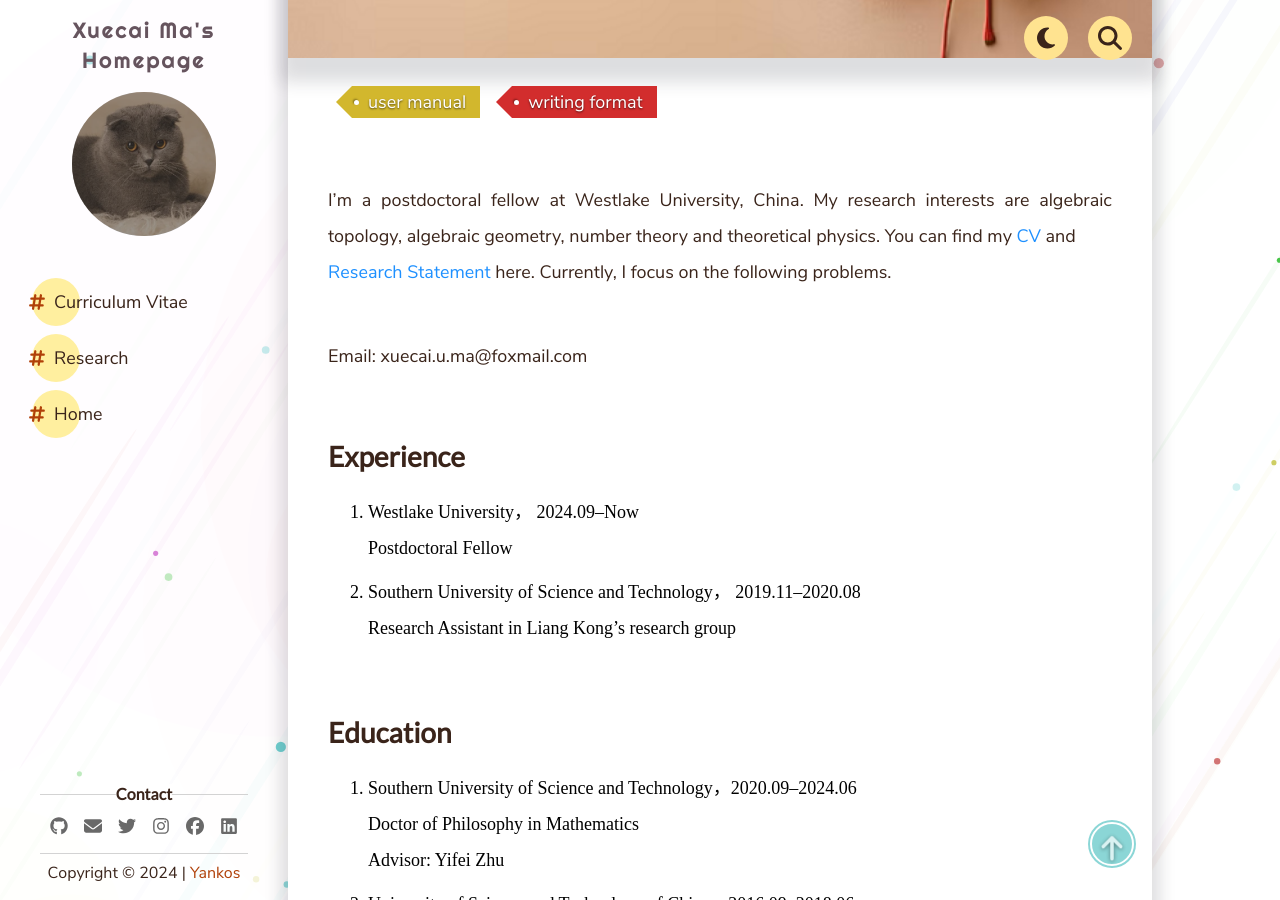
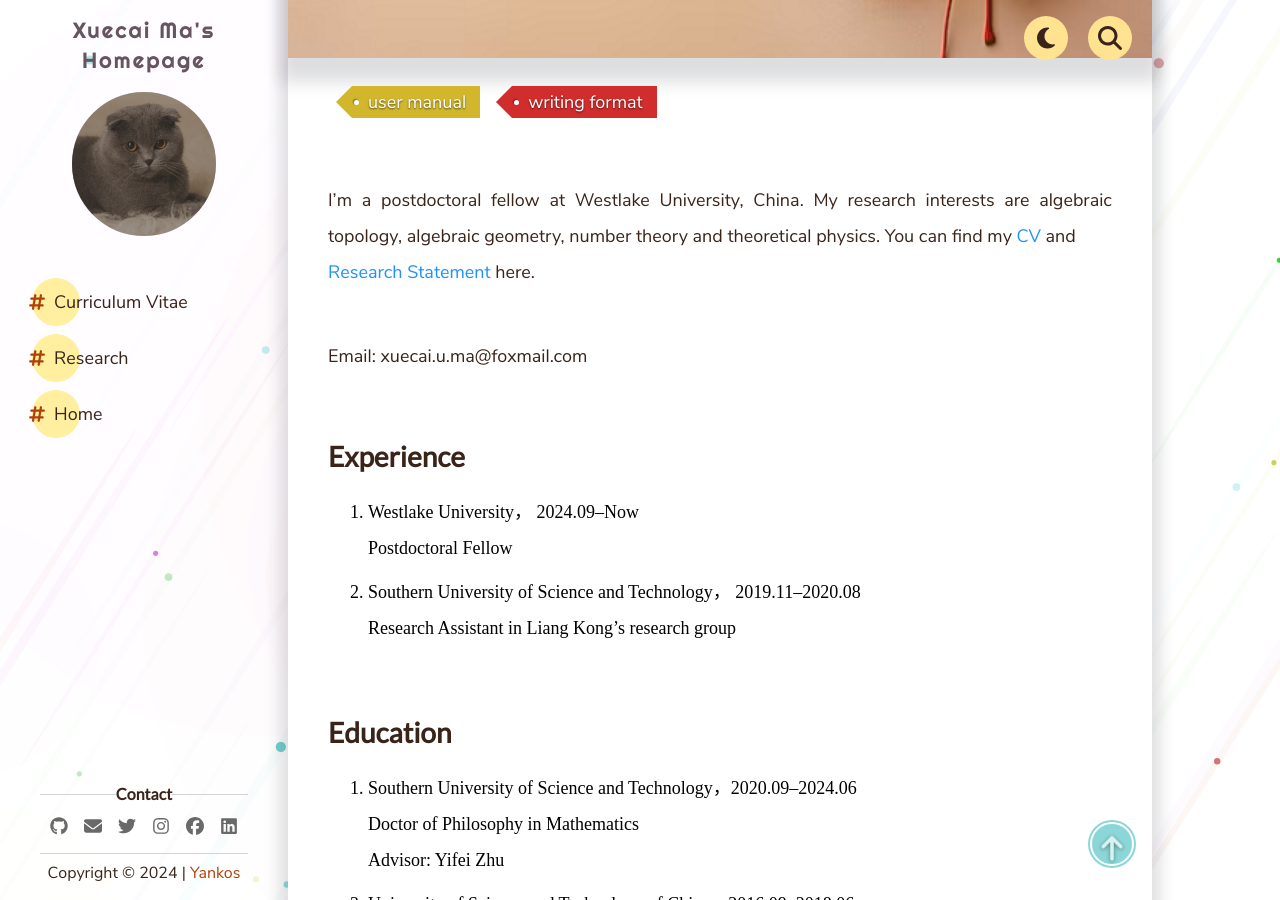
Before and after one commit to maxuecai/maxuecai.github.io, a Jekyll site: the page built from _pages/Curriculum Vitae.md, in a window 1280 px wide and 900 px high, scrolled down 549 px. Built offline with Jekyll 4.4.1, drawn with Linux system fonts in a browser that asks for light colours; comment, search, counter and statistics services are not loaded.

Commit message:
Update Curriculum Vitae.md

```diff
--- a/_pages/Curriculum Vitae.md
+++ b/_pages/Curriculum Vitae.md
@@ -13,7 +13,7 @@ bookmark: true
 
 
 I'm a postdoctoral  fellow at Westlake University, China.  My research interests are algebraic topology, algebraic geometry, number theory and theoretical physics. You can find my [CV](files/Xuecai_CV.pdf) and
-[Research Statement](files/Xuecai_Research.pdf) here.  Currently, I focus on  the following  problems.
+[Research Statement](files/Xuecai_Research.pdf) here.
 
 Email: xuecai.u.ma@foxmail.com
 
```
